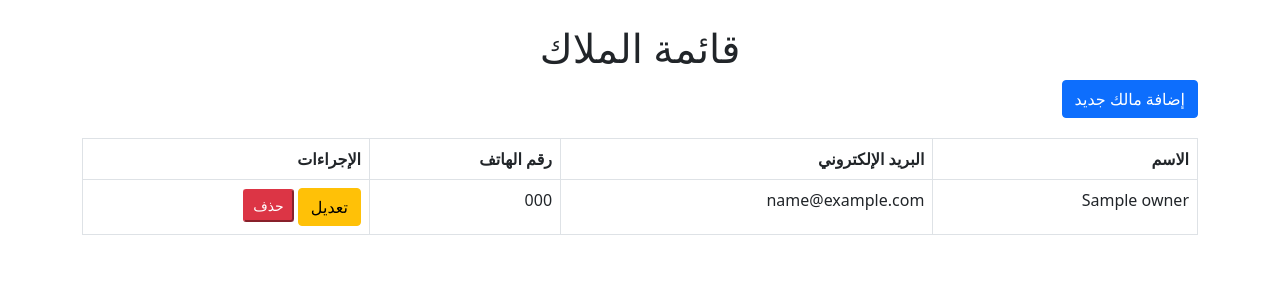
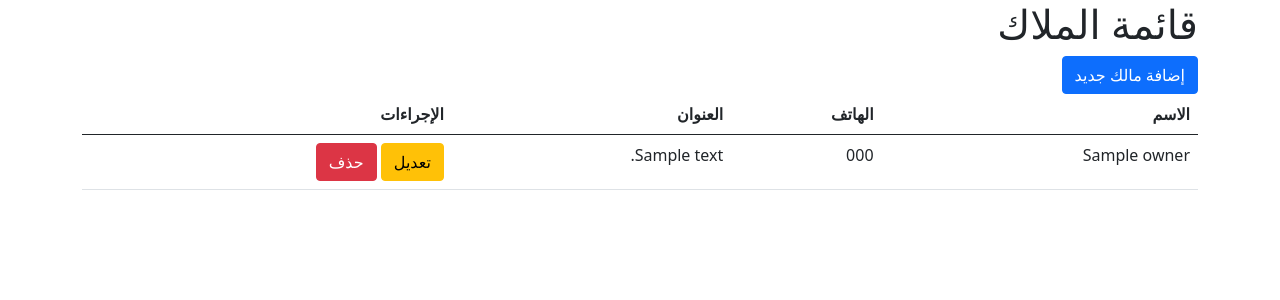
Before and after one commit to Rashidalabri0803/real_estate_management, a Django app: page /owners/ in a window 1280 px wide. Shown: the top 300 px of the page. Run offline with Django 5.2, Linux system fonts and the light colour scheme; tables that the repository leaves empty hold one stand-in row (values such as "Sample post").

Commit message:
Templates

```diff
--- /dev/null
+++ b/properties/templates/base.html
@@ -0,0 +1,19 @@
+<!DOCTYPE html>
+<html lang="ar" dir="rtl">
+  <head>
+    <meta charset="utf-8">
+    <meta name="viewport" content="width=device-width, initial-scale=1">
+    <title>{% block title %}إدارة الإيجارات{% endblock %}</title>
+    <link href="https://cdn.jsdelivr.net/npm/bootstrap@5.0.0-beta1/dist/css/bootstrap.min.css" rel="stylesheet">
+    <style>
+      body {
+        direction: rtl;
+      }
+    </style>
+  </head>
+  <body>
+    <div class="container">
+      {% block content %}{% endblock %}
+    </div>
+  </body>
+</html>
--- a/properties/templates/owner_list.html
+++ b/properties/templates/owner_list.html
@@ -1,34 +1,16 @@
-<!DOCTYPE html>
-<html lang="ar" dir="rtl">
-  <head>
-    <meta charset="utf-8">
-    <meta name="viewport" content="width=device-width, initial-scale=1">
-    <title>قائمة الملاك</title>
-    <link href="https://cdn.jsdelivr.net/npm/bootstrap@5.0.0-beta1/dist/css/bootstrap.min.css" rel="stylesheet">
-    <style>
-      body {
-        fond-family: 'Tajawal', sans-serif;
-      }
-      table {
-        width: 100%;
-        margin-top: 20px;
-        diretion: rtl;
-        text-align: right;
-      }
-    </style>
-  </head>
-  <body>
-    <div class="container mt-4">
-      <h1 class="text-center">قائمة الملاك</h1>
-      <div class="text-end mb-3">
+{% extends 'base.html' %}
+
+{% block title %}قائمة الملاك{% endblock %}
+
+{% block content %}
+  <h1>قائمة الملاك</h1>
   <a href="{% url 'owner_create' %}" class="btn btn-primary">إضافة مالك جديد</a>
-      </div>
-      <table class="table table-bordered">
+  <table class="table">
     <thead>
       <tr>
         <th>الاسم</th>
-            <th>البريد الإلكتروني</th>
-            <th>رقم الهاتف</th>
+        <th>الهاتف</th>
+        <th>العنوان</th>
         <th>الإجراءات</th>
       </tr>
     </thead>
@@ -36,24 +18,14 @@
       {% for owner in owners %}
         <tr>
           <td>{{ owner.name }}</td>
-            <td>{{ owner.email }}</td>
           <td>{{ owner.phone }}</td>
+          <td>{{ owner.address }}</td>
           <td>
-              <a href="{% url 'owner_update' owner.id %}" class="btn btn-warning">تعديل</a>
-              <form action="{% url 'owner_delete' owner.pk %}" method="post" style="display: inline-block;">
-                {% csrf_token %}
-                <button type="submit" class=" btn-sm btn-danger">حذف</button>
-              </form>
+            <a href="{% url 'owner_update' owner.pk %}" class="btn btn-warning">تعديل</a>
+            <a href="{% url 'owner_delete' owner.pk %}" class="btn btn-danger">حذف</a>
           </td>
-          </tr>
-          {% empty %}
-          <tr>
-            <td colspan="4" class="text-center">لا توجد ملاك مسجلة حتى الآن</td>
         </tr>
       {% endfor %}
     </tbody>
   </table>
-    </div>
-    <script src="https://cdn.jsdelivr.net/npm/bootstrap@5.0.0-beta1/dist/js/bootstrap.bundle.min.js"></script>
-  </body>
-</html>
+{% endblock %}
```
Lines whose indentation alone changed are shown as unchanged.
